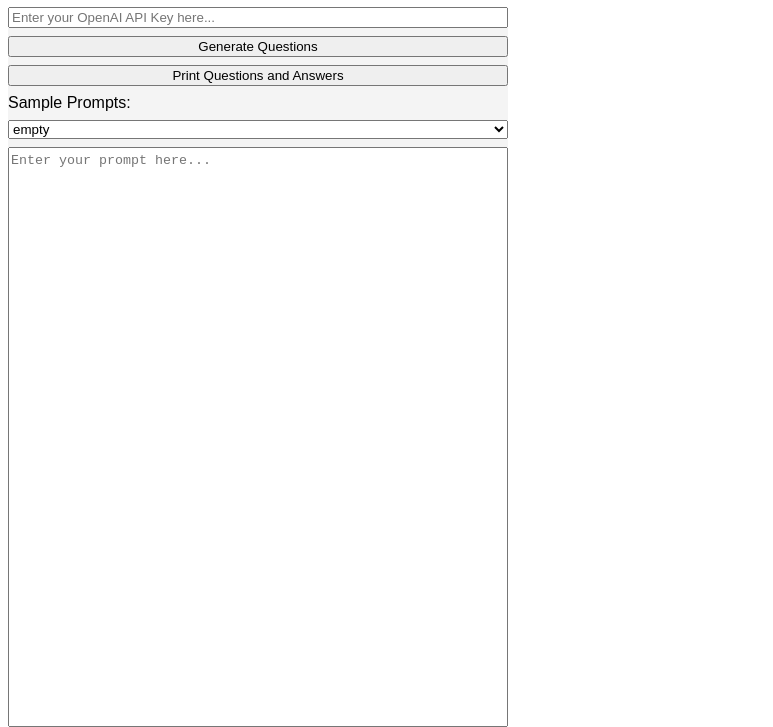
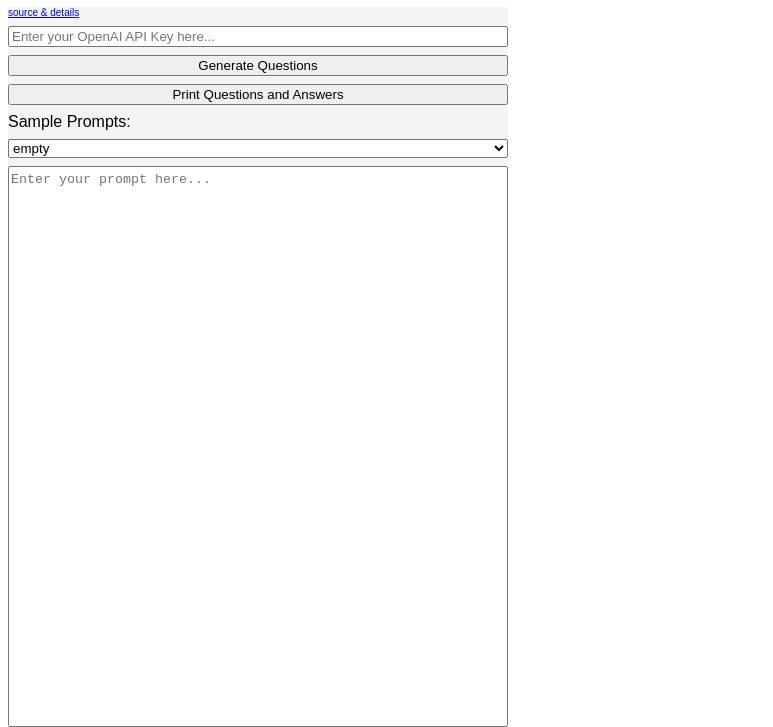
Before and after one commit to markallanson/11-plus-question-generator, a plain HTML site: page index.html in a window 1280 px wide. Shown: the part 81-808 px from the top of the page, without its empty margins (0-773 px from the left). Drawn offline with Linux system fonts and the light colour scheme.

Commit message:
Added a link to the github source

```diff
--- a/app.css
+++ b/app.css
@@ -89,3 +89,7 @@ div#footer {
     vertical-align: middle;
     display: none;
 }
+
+span#source {
+    font-size: 10px;
+}
--- a/index.html
+++ b/index.html
@@ -10,11 +10,14 @@
     <body>
         <div id="container">
             <header>
-                <h1 class="nonPrintable">OpenAI/GPT 11+ Practice Questions Generator</h1>
+                <h1 class="nonPrintable">
+                    OpenAI/GPT 11+ Practice Questions Generator
+                </h1>
             </header>
             <div id="content">
                 <div id="sidebar">
                     <div id="sidebar-content">
+                        <span id="source"><a href="https://github.com/markallanson/11-plus-question-generator">source & details</a></span>
                         <input class="nonPrintable" id="openAiApiKey" placeholder="Enter your OpenAI API Key here..."></input>
                         <button class="nonPrintable" onclick="generateQuestions()">
                             Generate Questions
```
